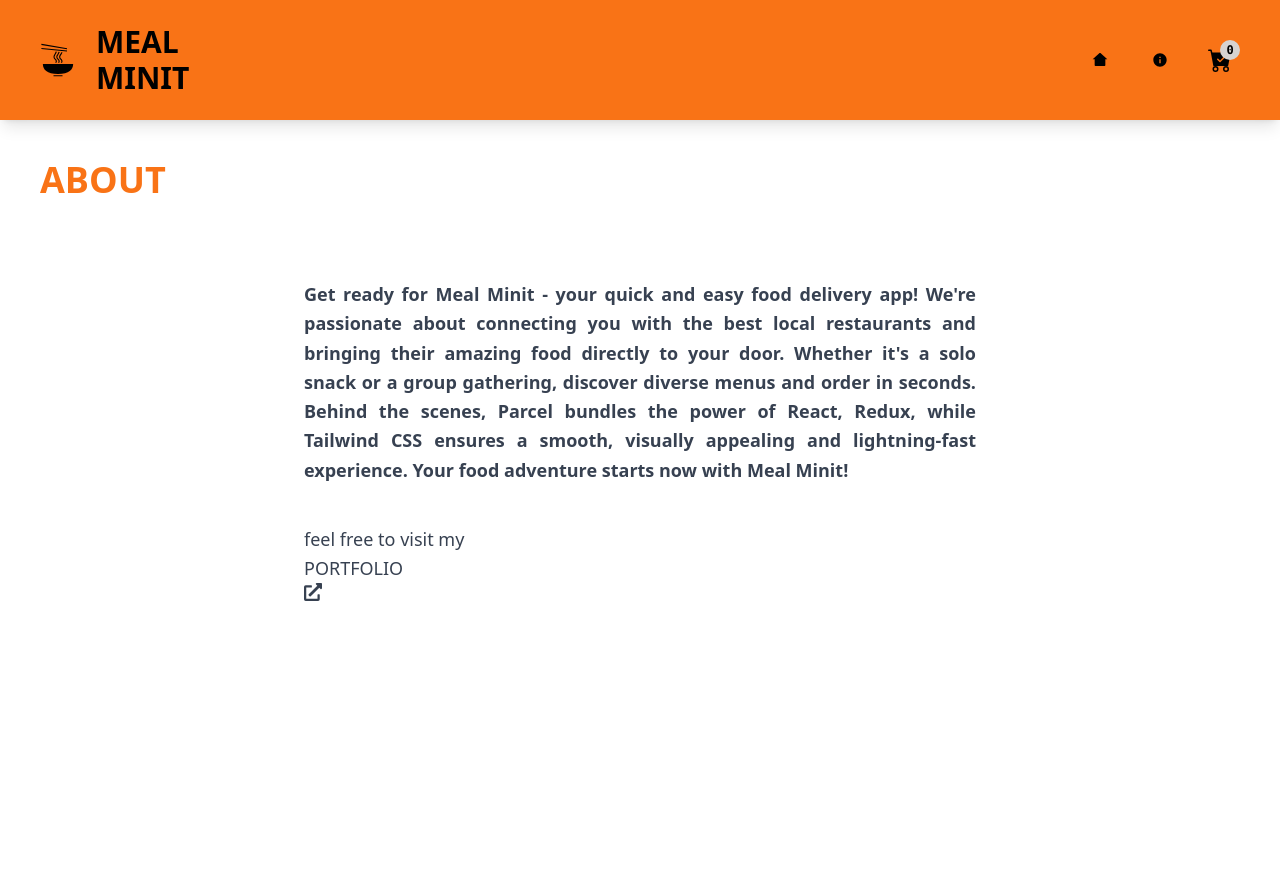
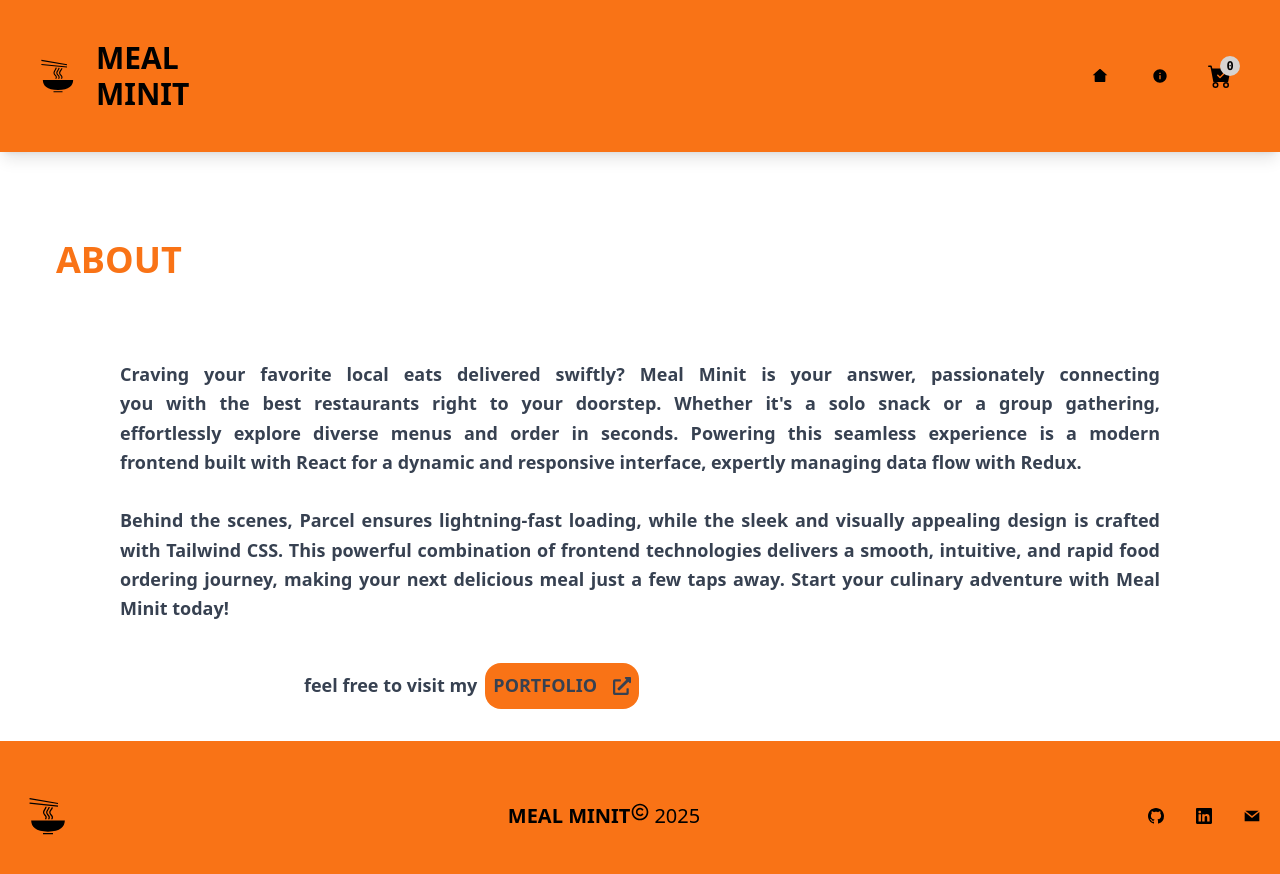
Before and after one commit to Kanimozhi33/react-js, a React (Vite) app: page /about in a window 1280 px wide. Shown: the top 874 px of the page. Before the commit the page ends 800 px from the top, so only its background shows below. Built offline with nearby package versions, Linux system fonts and the light colour scheme.

Commit message:
cart,about,footer, header completed

```diff
--- a/src/App.js
+++ b/src/App.js
@@ -14,7 +14,7 @@ import UserContext from "./utils/UserContext";
 import { createBrowserRouter, RouterProvider, Outlet } from "react-router";
 import { Provider } from "react-redux";
 import appStore from "./utils/appStore";
-
+import Footer from "./components/Footer";
 
 // const Grocery = lazy(() => import("./components/Grocery"));
 
@@ -35,9 +35,10 @@ useEffect(() => {
         <Provider store ={appStore}>
 
         <UserContext.Provider value={{loggedInUser: userName, setUserName} }>
-            <div className="app">
+            <div className="app flex-col">
             <Header/>
             <Outlet/>
+            <Footer/>
         </div>
 
             </UserContext.Provider>
--- a/src/components/About.js
+++ b/src/components/About.js
@@ -8,21 +8,30 @@ import { FaExternalLinkAlt } from "react-icons/fa";
 
 const About = () => {
     return (
-        <div>
+        <div className="py-8">
             <div className="p-10 text-orange-500 text-4xl">
-                <h1 className="items-center text-balance font-bold ">ABOUT</h1>
+                <h1 className="items-center text-balance font-bold font-sans ml-4 mt-4">ABOUT</h1>
 
             </div>
            <div className="p-10 justify-center items-center font-sans font-semibold text-balance ">
-           <p className=" max-w-2xl mx-auto text-lg leading-relaxed text-gray-700 text-justify">Get ready for Meal Minit - your quick and easy food delivery app!
-            We're passionate about connecting you with the best local restaurants and bringing their
-             amazing food directly to your door. Whether it's a solo snack or a group gathering,
-              discover diverse menus and order in seconds. Behind the scenes, Parcel bundles the
-              power of React, Redux, while Tailwind CSS ensures a smooth, visually appealing
-               and lightning-fast experience. Your food adventure starts now with Meal Minit!</p>
+           <p className=" max-w-screen-2xl mx-20 text-lg leading-relaxed text-gray-700 text-justify">
+            Craving your favorite local eats delivered swiftly? Meal Minit is your answer, passionately
+            connecting you with the best restaurants right to your doorstep. Whether it's a solo snack or
+             a group gathering, effortlessly explore diverse menus and order in seconds. Powering this seamless
+            experience is a modern frontend built with React for a dynamic and responsive interface, expertly
+            managing data flow with Redux.<br></br>
+            <br></br>
+            Behind the scenes, Parcel ensures lightning-fast loading, while the sleek and visually appealing
+             design is crafted with Tailwind CSS. This powerful combination of frontend technologies delivers a
+             smooth, intuitive, and rapid food ordering journey, making your next delicious meal just a few taps away.
+              Start your culinary adventure with Meal Minit today!</p>
 </div>
-<div className="max-w-2xl mx-auto text-lg leading-relaxed text-gray-700 text-justify">
-    <div className="justify flex-wrap">feel free to visit my<h2> PORTFOLIO<FaExternalLinkAlt /></h2> </div>
+<div className="max-w-2xl   mx-auto text-lg leading-relaxed text-gray-700 justify-left">
+    <div className="flex items-center">
+        <span className="font-bold">feel free to visit my</span>
+        <div className="flex items-center ml-2 bg-orange-500 rounded-2xl p-2 hover:text-white hover:border-white hover:shadow-xl font-sans font-bold
+        focus:outline-none focus:ring-2 focus:ring-gray-400 active:bg-gray-100 active:text-gray-900 active:scale-95 transition duration-75 ease-in-out ">
+             PORTFOLIO<FaExternalLinkAlt className="ml-4" /></div> </div>
 
 </div>
         </div>
--- a/src/components/Body.js
+++ b/src/components/Body.js
@@ -51,7 +51,7 @@ const onlineStatus = useOnlineStatus();
     }
 
     return (
-        <div className="bg-gray-100">
+        <div className="bg-gray-100 py-8">
             <div className="pl-8">
                 <div className= " flex p-4 ">
                     <input
--- a/src/components/Cart.js
+++ b/src/components/Cart.js
@@ -1,7 +1,7 @@
 import { useDispatch, useSelector } from "react-redux";
 import ItemList from "./ItemList";
 import { clearCart } from "./cartSlice";
-
+import { FaSadCry } from "react-icons/fa";
 
 const Cart = () =>{
 
@@ -12,11 +12,13 @@ const handleClearCart = () =>{
 
 const cartItems = useSelector((store) => store.cart.item);
 
-    return (<div className=" p-3 m-5">
-       <h1 className="text-3xl font-bold">Cart</h1>
-       <div className="p-5 w-6/12 m-auto bg-amber-300 rounded-2xl">
+    return (<div className=" p-3 m-5 py-8 min-h-[500px]">
+       <h1 className="ml-4 mt-4 text-3xl font-bold text-orange-500">CART</h1>
+       <div className="p-10 rounded-2xl flex justify-center items-center">
 
-        {cartItems.length === 0 ? <h1>Your Cart is empty.. Add items to your cart</h1>:<button className="border-black m-2 p-2 flex font-bold rounded-2xl bg-red-600"
+        {cartItems.length === 0 ? <h1 className="font-bold text-opacity-55 font-sans text-gray text-3xl">Your Cart is empty.. Add items to your cart
+            <div className="items-center justify-center flex p-5"><FaSadCry className=" h-10 w-10 items-center "/></div>
+        </h1>:<button className="border-black m-2 p-2 flex font-bold rounded-2xl bg-red-600"
         onClick={()=>handleClearCart()}>Clear cart
         </button>}
             <ItemList items={cartItems}/>
--- a/src/components/Footer.js
+++ b/src/components/Footer.js
@@ -1,9 +1,40 @@
+import { GiNoodles } from "react-icons/gi";
+import { RiCopyrightLine } from "react-icons/ri";
+import { BsGithub } from "react-icons/bs";
+import { BsLinkedin } from "react-icons/bs";
+import { Link  } from "react-router";
+import { GITHUB } from "../utils/constants";
+import { MAIL } from "../utils/constants";
+import { LINKED_IN } from "../utils/constants";
+import { GrMail } from "react-icons/gr";
 const Footer = () =>{
 
-    <div>
-        <div>
-            <h1>
-                </h1>
+    return (
+        <div className="flex bg-orange-500 h-[150px] justify-between py-4
+        position:absolute bottom-0 w-full">
+            <div className="flex items-center justify-center">
+                <GiNoodles className="p-3 flex ml-4 items-center justify-center h-16 w-16  "/>
+               </div>
+               <div className="flex  items-center justify-center">
+                <p className="font-semibold flex text-center text-gray text-xl justify-center">MEAL MINIT
+                     <RiCopyrightLine className="mr-1 justify center flex ablosute right-2 top-2 text-gray" /><br></br>
+                     <label className="font-light text-center">2025</label>
+                </p>
+                </div>
+                <div className="flex items-center justify-center">
+                    <div className="flex items-center justify-center space-x-4 p-3">
+                        <a href={GITHUB}className="hover:bg-white rounded p-2" title="Github"><BsGithub /></a>
+
+                        <a href={LINKED_IN}  className="hover:bg-white rounded p-2" title="LinkedIn"><BsLinkedin /></a>
+
+                        <a href={MAIL} className="hover:bg-white rounded p-2" title="Mail"><GrMail /> </a>
+
+                    </div>
+                </div>
+
+
         </div>
-    </div>
-}
+    )
+};
+
+export default Footer;
--- a/src/components/Header.js
+++ b/src/components/Header.js
@@ -17,9 +17,9 @@ const Header = () =>{
 // if no dependancy array , useeffect ia been called every componenet render
 // if the depency array is empty = [] , useeffect is called only once
 // if dependancy is not empty = [btnName], useeffect is called every time the value of btnName changes(updated)
-    const onlineStatus = useOnlineStatus();
+    // const onlineStatus = useOnlineStatus();
 
-    const {loggedInUser} = useContext(UserContext);
+    // const {loggedInUser} = useContext(UserContext);
 // subcribing to the store
     const cartItems = useSelector((store) => store.cart.item);
 
@@ -27,7 +27,7 @@ const Header = () =>{
 
 
     return (
-        <div className="  flex justify-between bg-orange-500 shadow-lg">
+        <div className="  flex justify-between bg-orange-500 shadow-lg py-4">
             <div className="h-20 w-20 flex m-5 items-center  ">
 
                 <label className="p-5 font-bold text-4xl"><Link to="/"><GiNoodles /></Link></label>
--- a/src/utils/constants.js
+++ b/src/utils/constants.js
@@ -8,3 +8,11 @@ export const MENU_URL = "https://www.swiggy.com/dapi/menu/pl?page-type=REGULAR_M
 export const ITEMS_URL = "https://media-assets.swiggy.com/swiggy/image/upload/fl_lossy,f_auto,q_auto,w_300,h_300,c_fit/";
 
 export const MEAL_MINIT = "https://www.google.com/url?sa=i&url=https%3A%2F%2Fpngtree.com%2Fso%2Ffood-logo-vector&psig=AOvVaw04ch438Tok28ih4aHN6_ua&ust=1747299582642000&source=images&cd=vfe&opi=89978449&ved=0CBQQjRxqFwoTCNivt6DNoo0DFQAAAAAdAAAAABAE";
+
+export const LINKED_IN = "https://www.linkedin.com/in/kanimozhi-v-m-579aa6219/";
+
+export const GITHUB = "https://github.com/Kanimozhi33";
+
+export const PORTFOLIO = "https://kanimozhi33.github.io/kanimozhi33/";
+
+export const MAIL = "mailto:vmkanimozhi9033@gmail.com"
```
Also changed, not shown: 1 other file (tests, documents, lock files or other folders).
